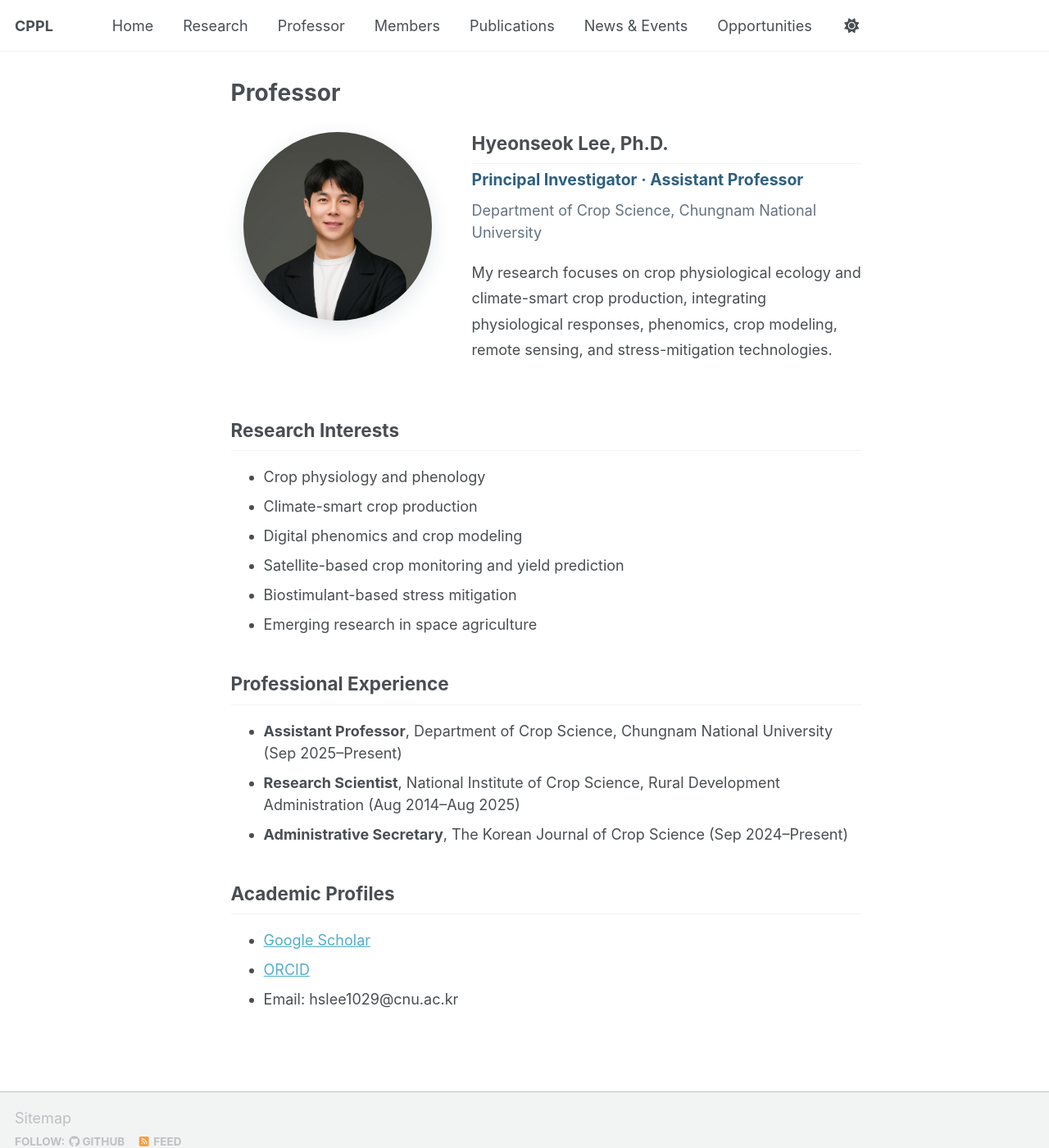
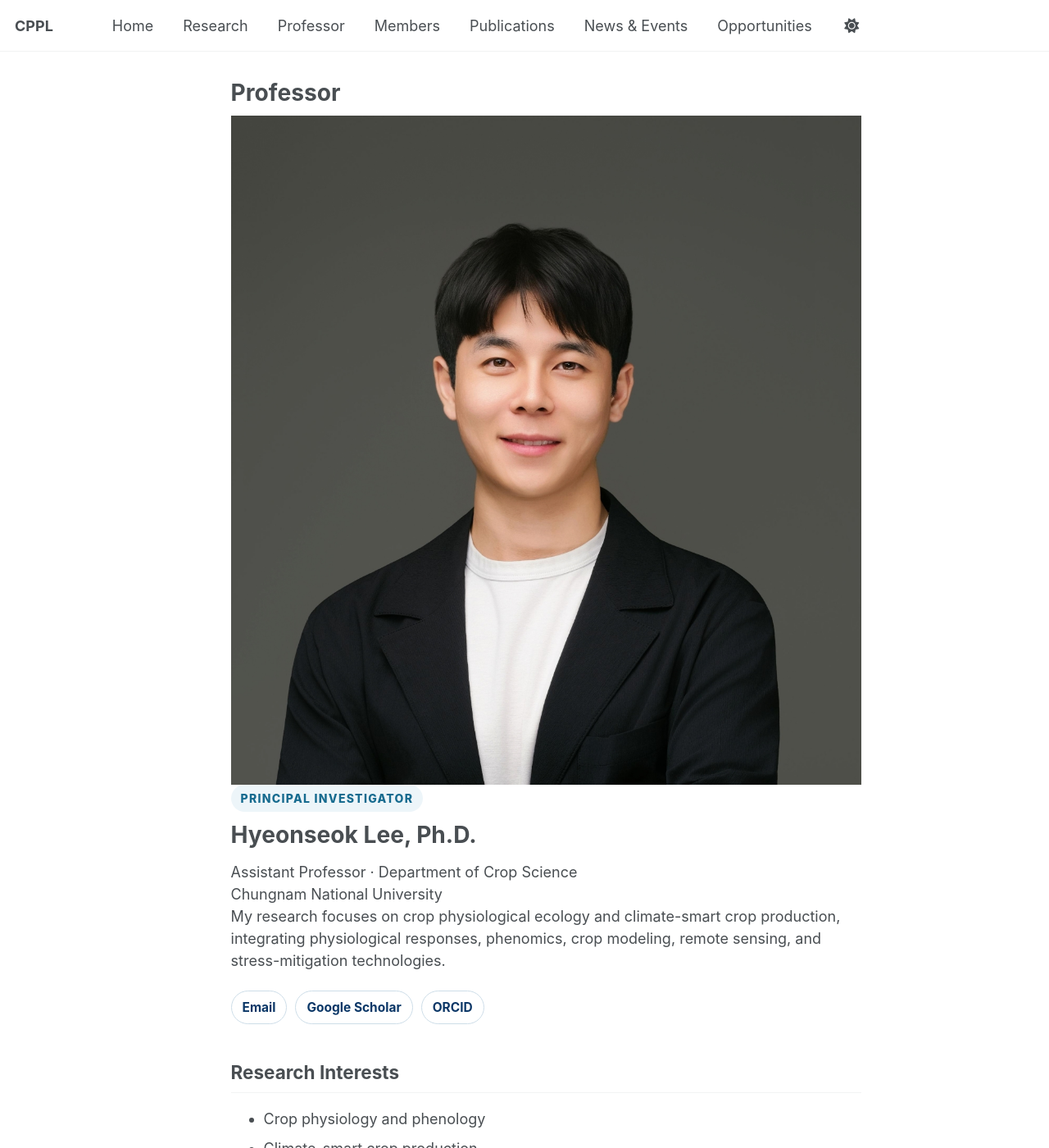
Before and after one commit to HYEONSEOKLEE-Prof/hyeonseoklee-prof.github.io, a Jekyll site: the page built from _pages/professor.md, in a window 1280 px wide and 1400 px high. Shown: the whole window at 82% size. Built offline with Jekyll 4.4.1, drawn with Linux system fonts in a browser that asks for light colours; a script bundle is joined from its source files by our own code; library files that are not in the unit come from our copies; some of the changed text lies outside the part shown.

Commit message:
Polish professor profile design

```diff
--- a/_pages/professor.md
+++ b/_pages/professor.md
@@ -4,35 +4,41 @@ permalink: /professor/
 author_profile: false
 ---
 
-<div style="display:grid;grid-template-columns:minmax(180px,260px) 1fr;gap:34px;align-items:start;margin-top:20px;">
-  <div style="text-align:center;">
-    <img src="/images/people/hyeonseoklee.jpg" alt="Hyeonseok Lee" style="width:230px;max-width:100%;aspect-ratio:1/1;object-fit:cover;border-radius:50%;box-shadow:0 8px 24px rgba(20,55,85,.12);">
-  </div>
-  <div>
-    <h2 style="margin-top:0;margin-bottom:5px;">Hyeonseok Lee, Ph.D.</h2>
-    <div style="font-size:1.08rem;font-weight:650;color:#2e607f;">Principal Investigator · Assistant Professor</div>
-    <div style="margin-top:8px;color:#647281;">Department of Crop Science, Chungnam National University</div>
-    <p style="line-height:1.75;margin-top:20px;">My research focuses on crop physiological ecology and climate-smart crop production, integrating physiological responses, phenomics, crop modeling, remote sensing, and stress-mitigation technologies.</p>
+<div class="cppl-profile-card">
+  <img src="/images/people/hyeonseoklee.jpg" alt="Hyeonseok Lee">
+  <div class="cppl-profile-copy">
+    <div class="cppl-eyebrow">Principal Investigator</div>
+    <h1>Hyeonseok Lee, Ph.D.</h1>
+    <div class="cppl-profile-role">Assistant Professor · Department of Crop Science</div>
+    <div class="cppl-profile-affiliation">Chungnam National University</div>
+    <p>My research focuses on crop physiological ecology and climate-smart crop production, integrating physiological responses, phenomics, crop modeling, remote sensing, and stress-mitigation technologies.</p>
+    <div class="cppl-profile-links">
+      <a href="mailto:hslee1029@cnu.ac.kr">Email</a>
+      <a href="https://scholar.google.com/citations?user=pU1OIOYAAAAJ&hl=ko">Google Scholar</a>
+      <a href="https://orcid.org/0000-0001-9887-4096">ORCID</a>
+    </div>
   </div>
 </div>
 
-## Research Interests
+<div class="cppl-two-column">
+  <section class="cppl-panel">
+    <h2>Research Interests</h2>
+    <ul>
+      <li>Crop physiology and phenology</li>
+      <li>Climate-smart crop production</li>
+      <li>Digital phenomics and crop modeling</li>
+      <li>Satellite-based crop monitoring and yield prediction</li>
+      <li>Biostimulant-based stress mitigation</li>
+      <li>Emerging research in space agriculture</li>
+    </ul>
+  </section>
 
-- Crop physiology and phenology
-- Climate-smart crop production
-- Digital phenomics and crop modeling
-- Satellite-based crop monitoring and yield prediction
-- Biostimulant-based stress mitigation
-- Emerging research in space agriculture
-
-## Professional Experience
-
-- **Assistant Professor**, Department of Crop Science, Chungnam National University (Sep 2025–Present)
-- **Research Scientist**, National Institute of Crop Science, Rural Development Administration (Aug 2014–Aug 2025)
-- **Administrative Secretary**, The Korean Journal of Crop Science (Sep 2024–Present)
-
-## Academic Profiles
-
-- [Google Scholar](https://scholar.google.com/citations?user=pU1OIOYAAAAJ&hl=ko)
-- [ORCID](https://orcid.org/0000-0001-9887-4096)
-- Email: hslee1029@cnu.ac.kr
+  <section class="cppl-panel">
+    <h2>Professional Experience</h2>
+    <ul>
+      <li><strong>Assistant Professor</strong>, Chungnam National University (Sep 2025–Present)</li>
+      <li><strong>Research Scientist</strong>, National Institute of Crop Science, Rural Development Administration (Aug 2014–Aug 2025)</li>
+      <li><strong>Administrative Secretary</strong>, The Korean Journal of Crop Science (Sep 2024–Present)</li>
+    </ul>
+  </section>
+</div>
```
